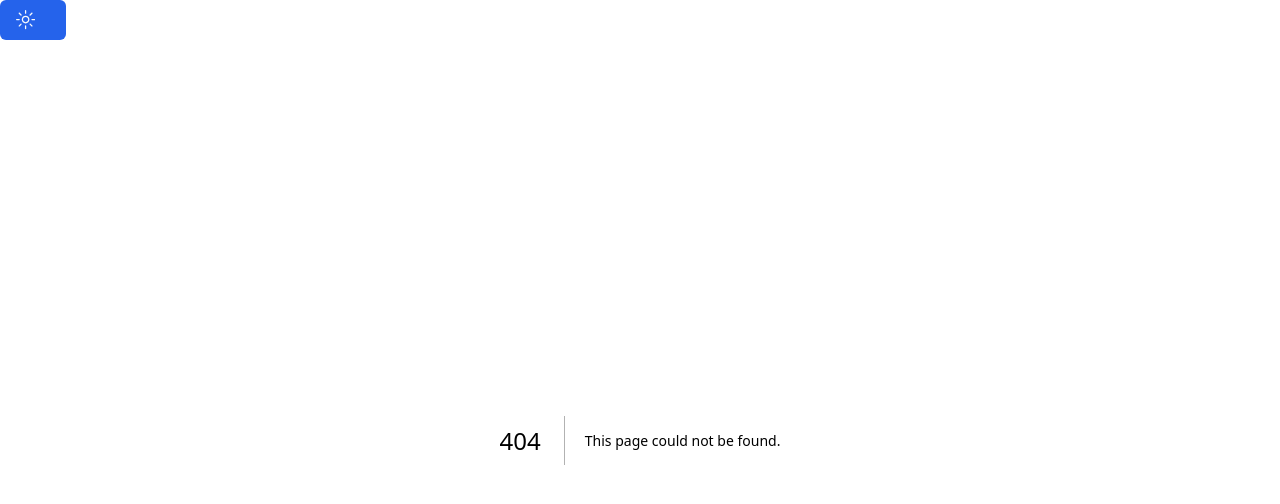
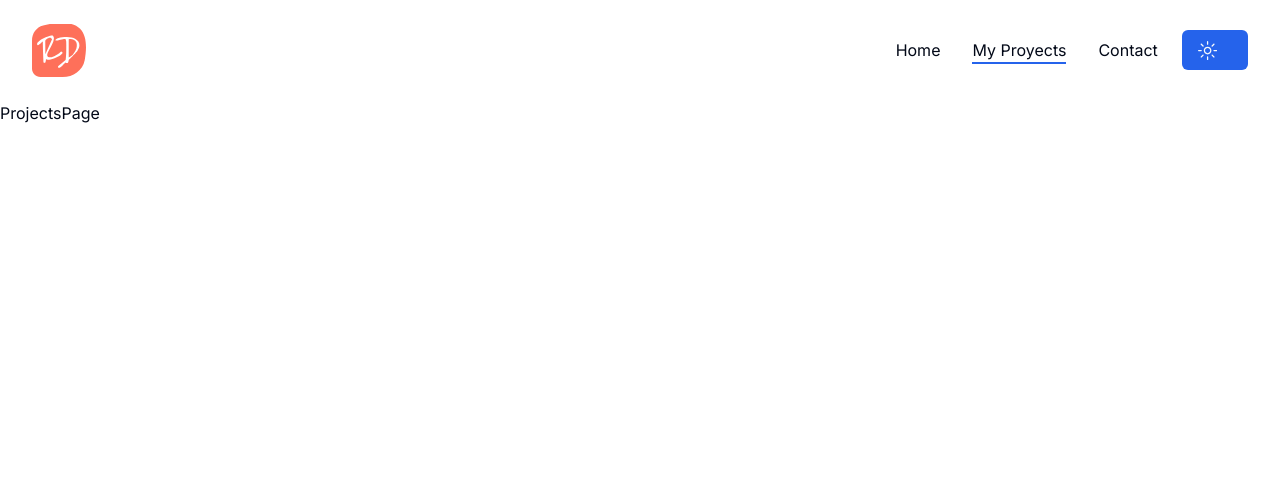
Before and after one commit to GCortesGustavo/portfolio, a Next.js app: page /projects in a window 1280 px wide. Before the commit this address had no page. Shown: the top 504 px of the page. Built offline with nearby package versions, Linux system fonts and the light colour scheme.

Commit message:
Header con Navbar terminada, se agrega scroll progress y underline sobre paths

```diff
--- /dev/null
+++ b/app/contact/page.jsx
@@ -0,0 +1,9 @@
+import React from 'react'
+
+const Contact = () => {
+  return (
+    <div>Contact Page</div>
+  )
+}
+
+export default Contact
--- /dev/null
+++ b/app/projects/page.jsx
@@ -0,0 +1,9 @@
+import React from 'react'
+
+const Projects= () => {
+  return (
+    <div>ProjectsPage</div>
+  )
+}
+
+export default Projects
--- a/components/Header.jsx
+++ b/components/Header.jsx
@@ -1,12 +1,55 @@
+"use client";
+import React, {useState, useEffect} from "react";
+
+//components
 import ThemeToggler from "./ThemeToggler"
+import Logo from "./ui/Logo";
+import Nav from "./Nav";
+import MobileNav from "./MobileNav";
+import { usePathname } from "next/navigation";
 
 
 const Header = () => {
+    const [header, setHeader] = useState(false);
+    const pathname = usePathname();
+
+    useEffect(() => {
+        const handleScroll = () => {
+            window.scrollY > 50 ? setHeader(true) : setHeader(false);
+        };
+
+        //add event
+        window.addEventListener("scroll", handleScroll)
+        //remove
+        return () => window.removeEventListener("scroll", handleScroll);
+    })
     return (
-        <header>
-            <ThemeToggler />
+        <header
+        className={`${
+            header
+            ? "py-4 bg-white shadow-lg dark:bg-accent sticky top-0 z-30 transition-all"
+            : "py-6 dark:bg-transparent"
+            } sticky top-0 z-30 transition-all ${pathname === "/" && "bg-[#fef9ff]"}`}>
+            <div className="container mx-auto">
+                <div className="flex justify-between items-center">
+                    <Logo />
+                    <div className="flex items-center gap-x-6">
+                        {/*Nav*/}
+                        <Nav
+                            containerStyles="hidden xl:flex gap-x-8 items-center"
+                            linkStyles="relative hover:text-primary transition-all"
+                            underlineStyles="absolute left-0 top-full h-[2px] bg-primary w-full"/>
+                        <ThemeToggler />
+                        {/*Mobile Nav*/}
+                        <div className="xl:hidden">
+                            <MobileNav />
+                        </div>
+                    </div>
+                </div>
+            </div>
         </header>
     )
 }
 
+
 export default Header
--- /dev/null
+++ b/components/MobileNav.jsx
@@ -0,0 +1,7 @@
+const MobileNav = () => {
+  return (
+    <div>MobileNav</div>
+  )
+}
+
+export default MobileNav
--- /dev/null
+++ b/components/Nav.jsx
@@ -0,0 +1,45 @@
+//link (next.js)
+
+import Link from "next/link";
+//next hooks
+import { usePathname } from "next/navigation";
+
+// framer motion
+import {motion} from "framer-motion";
+
+
+const links = [
+    {path: "/", name: "home"},
+    {path: "/projects", name: "my proyects"},
+    {path: "/contact", name: "contact"},
+]
+
+
+const Nav = ({containerStyles, linkStyles, underlineStyles}) => {
+    const path = usePathname();
+  return (
+    <nav className={`${containerStyles}`}>
+        {links.map((link, index) => {
+            return (
+                <Link
+                    href={link.path}
+                    key={index}
+                    className={`capitalize ${linkStyles}`}
+                >
+                    {link.path === path && (
+                        <motion.span
+                            initial={{y: "-100%"}}
+                            animate={{y:0}}
+                            transition={{type: "tween"}}
+                            layoutId="underline"
+                            className={`${underlineStyles}`} />
+                    )}
+                    {link.name}
+                </Link>
+            );
+        })}
+    </nav>
+  )
+}
+
+export default Nav
--- /dev/null
+++ b/components/ui/Logo.jsx
@@ -0,0 +1,12 @@
+import Link from "next/link";
+import Image from "next/image";
+
+const Logo = () => {
+  return (
+    <Link href="/">
+        <Image src="/logo.svg" width={54} height={54} priority alt="logo" />
+    </Link>
+  )
+}
+
+export default Logo
```
